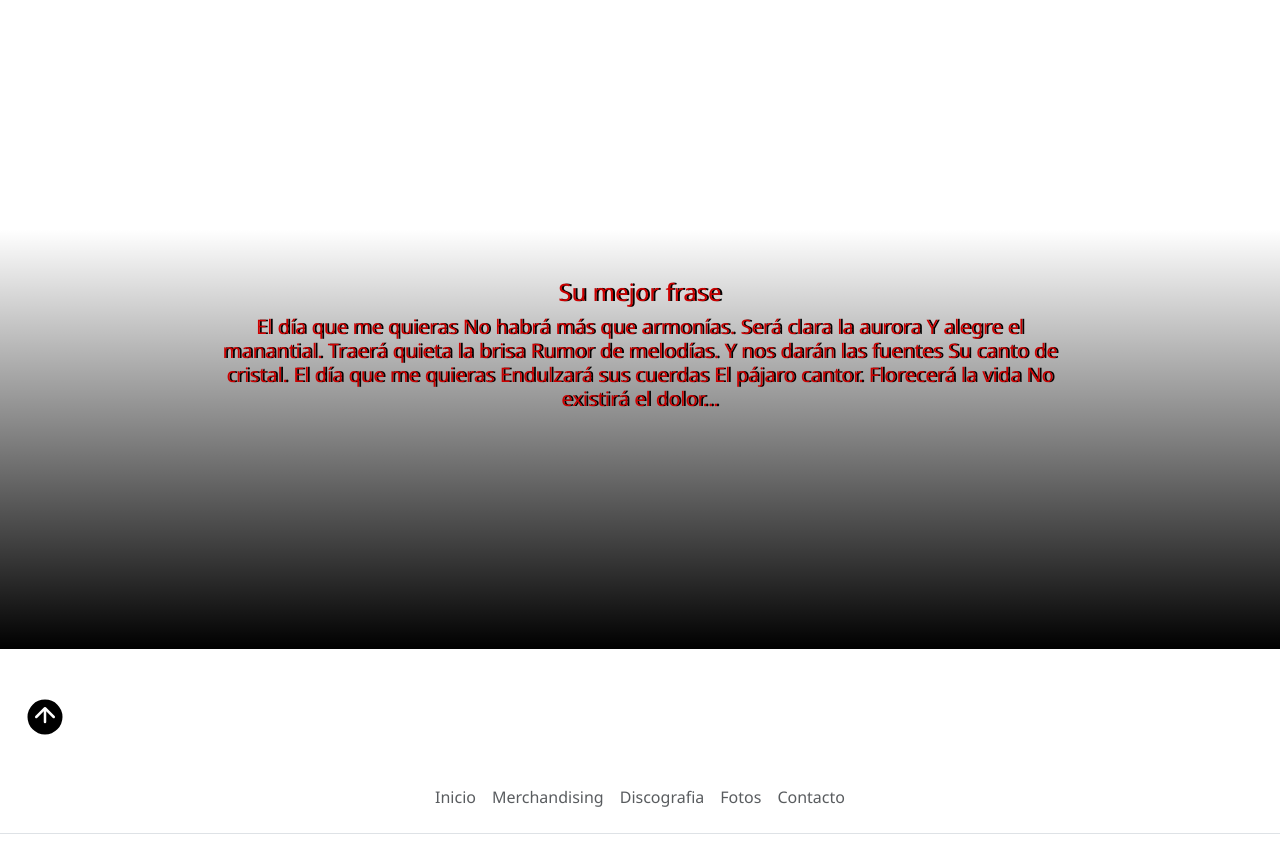
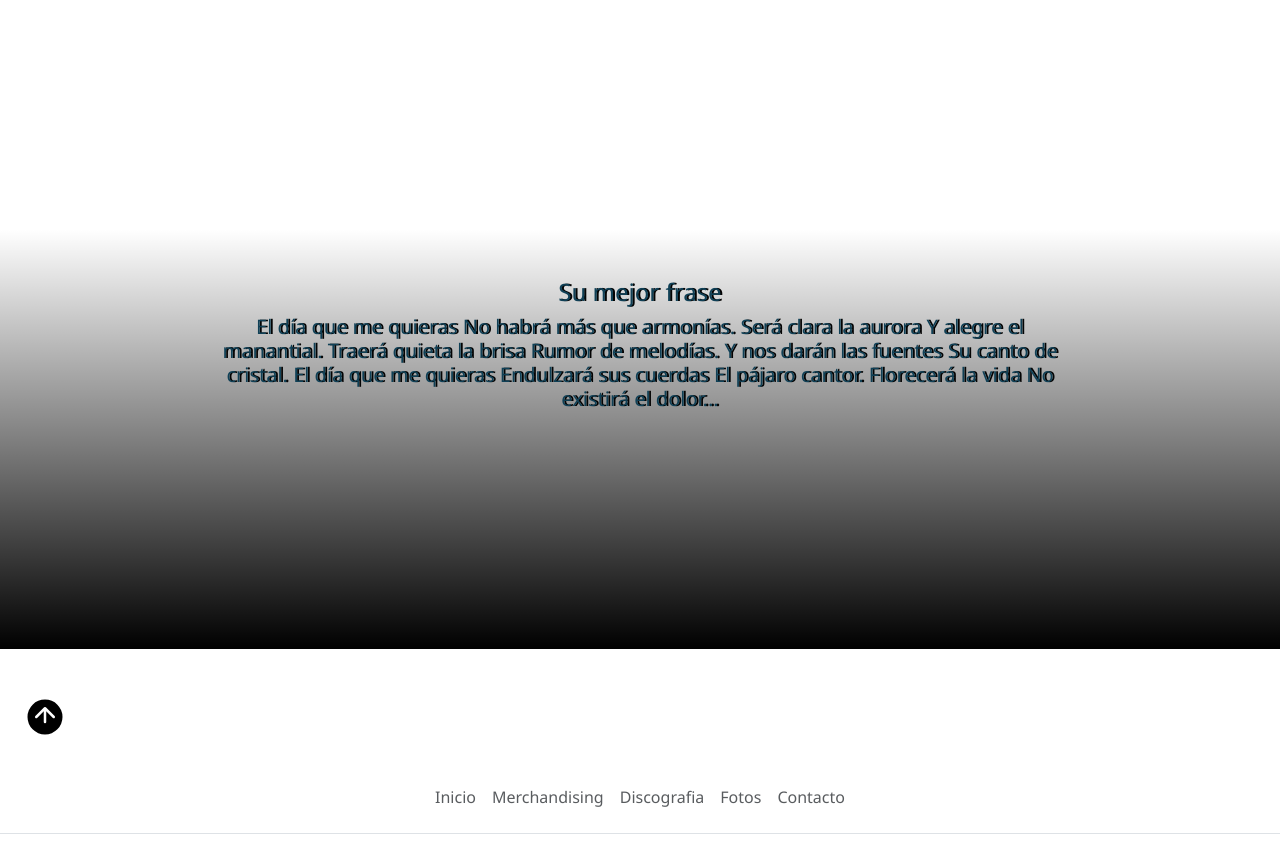
Before and after one commit to Nikovaz/PF.GalarzaVazquez, a website: page index.html in a window 1280 px wide. Shown: the part 1500-2346 px from the top of the page. Drawn offline with nearby package versions, Linux system fonts and the light colour scheme; files that its build step writes are made by us from their sources.

Commit message:
cambio de color

```diff
--- a/SCSS/components/_about.scss
+++ b/SCSS/components/_about.scss
@@ -4,7 +4,7 @@
   display: flex;
   align-items: center;
   justify-content: center;
-  color: rgb(205, 0, 0);
+  color: rgb(16, 64, 86);
   background: linear-gradient(to top, $color-texto, rgba(207, 196, 196, 0) 70%);
   /* El degradado se extiende desde abajo hacia arriba */
 
```
